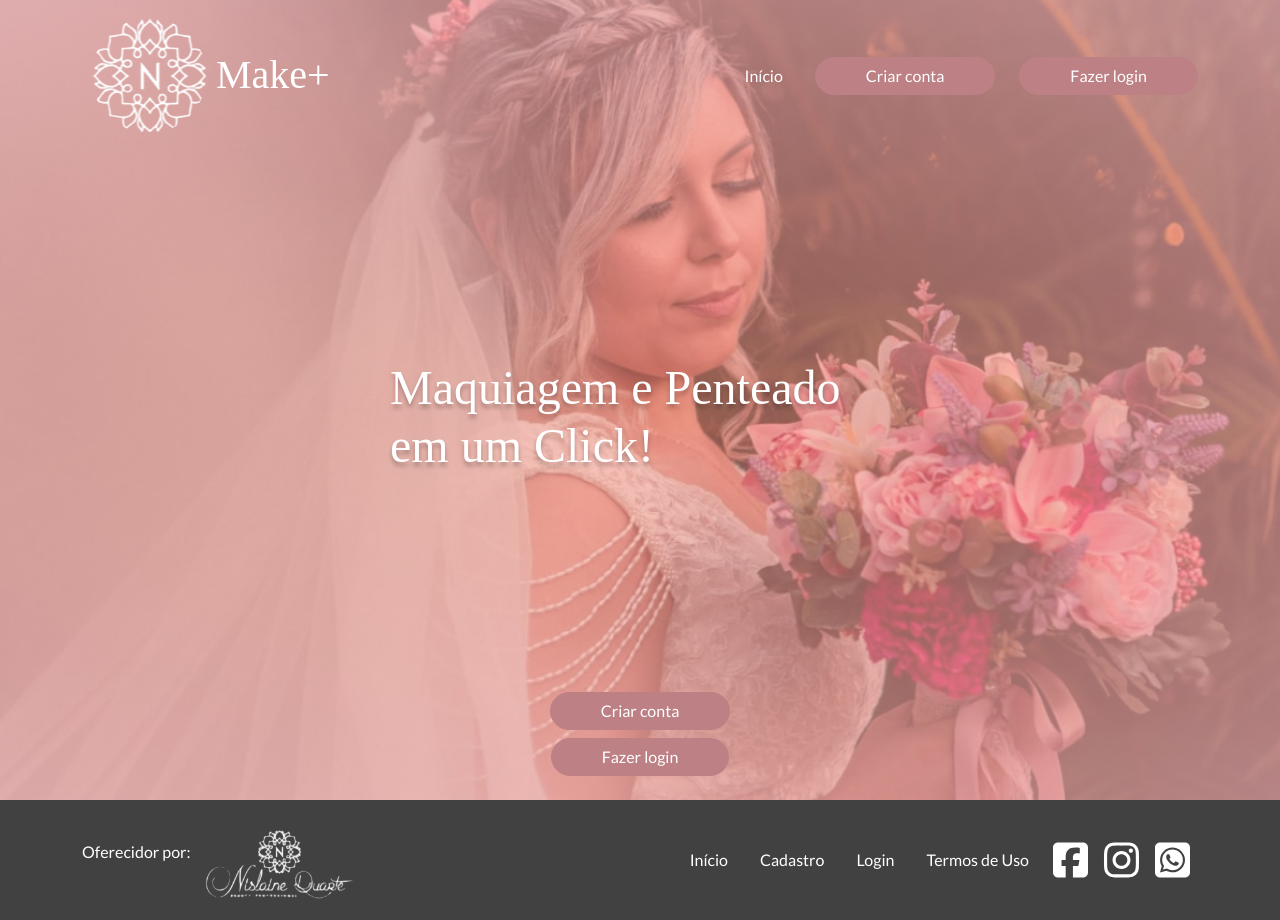
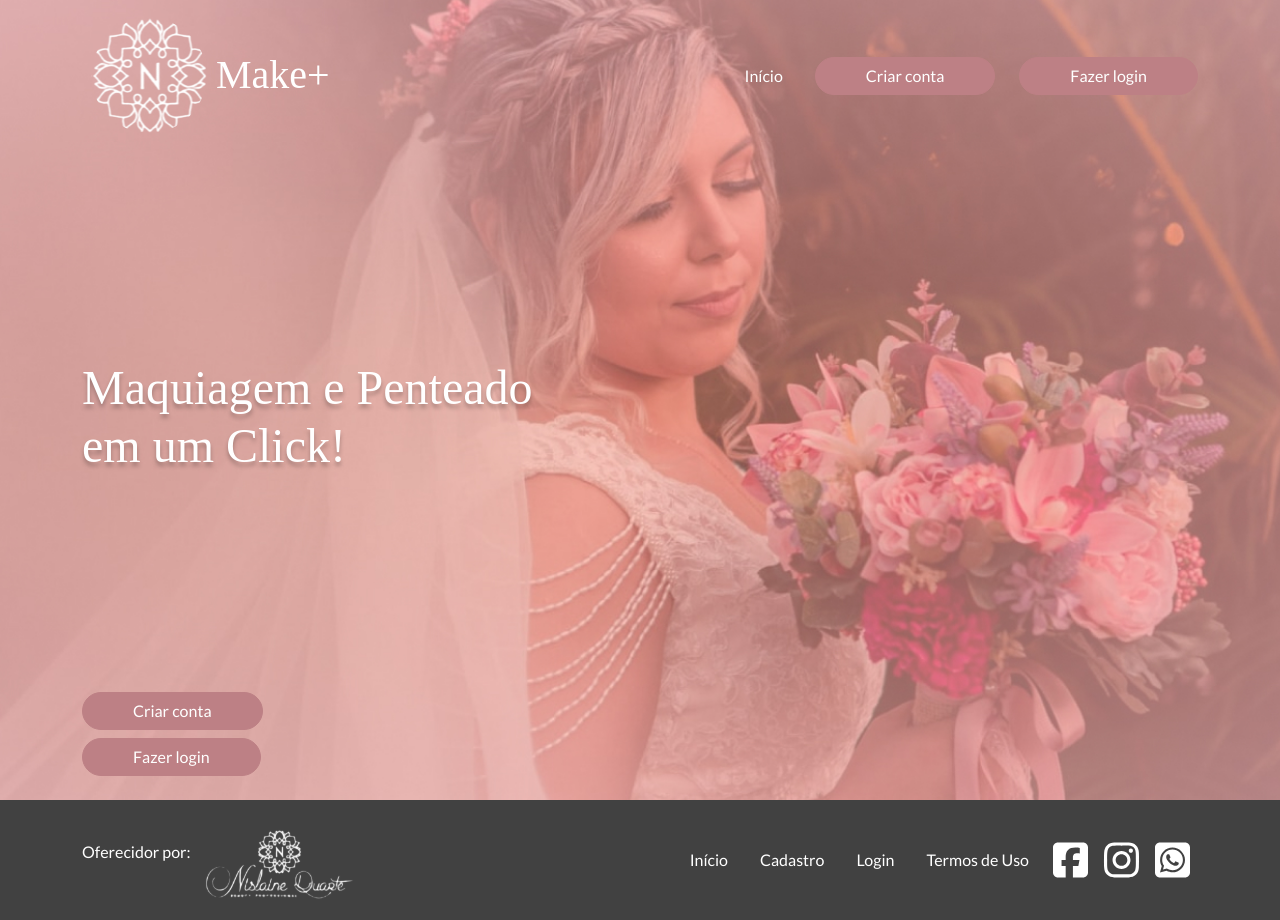
Before and after one commit to RenanRPaiva/make-web, a React (Create React App) app: page / in a window 1280 px wide. Built offline with nearby package versions, Linux system fonts and the light colour scheme; a web font is replaced by a local one.

Commit message:
Alinhamento title lg

```diff
--- a/src/views/Home/index.tsx
+++ b/src/views/Home/index.tsx
@@ -10,7 +10,7 @@
     return (
         <Layout>
             <Banner className="vh-100">
-                <Container className="h-100 d-flex flex-column justify-content-center align-items-center">
+                <Container className="h-100 d-flex flex-column justify-content-center align-items-center align-items-lg-start">
                     <Title className="text-white text-center text-lg-start mt-auto">Maquiagem e Penteado em um Click!</Title>
                     <Button variant="danger" className="mb-2 mt-auto">Criar conta</Button>
                     <Button variant="danger" className="mb-4">Fazer login</Button>
```
